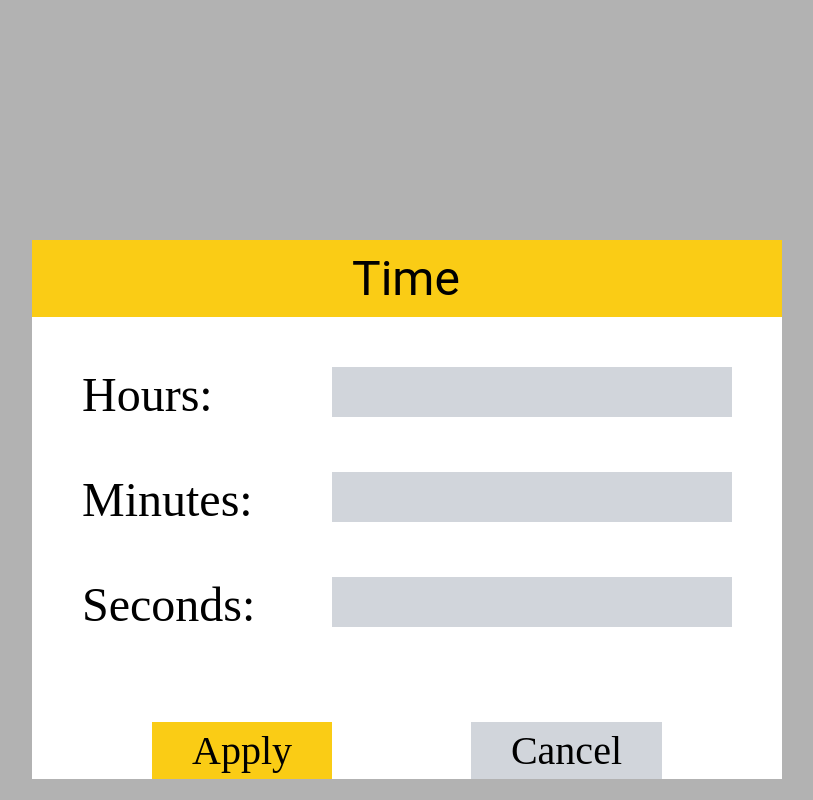
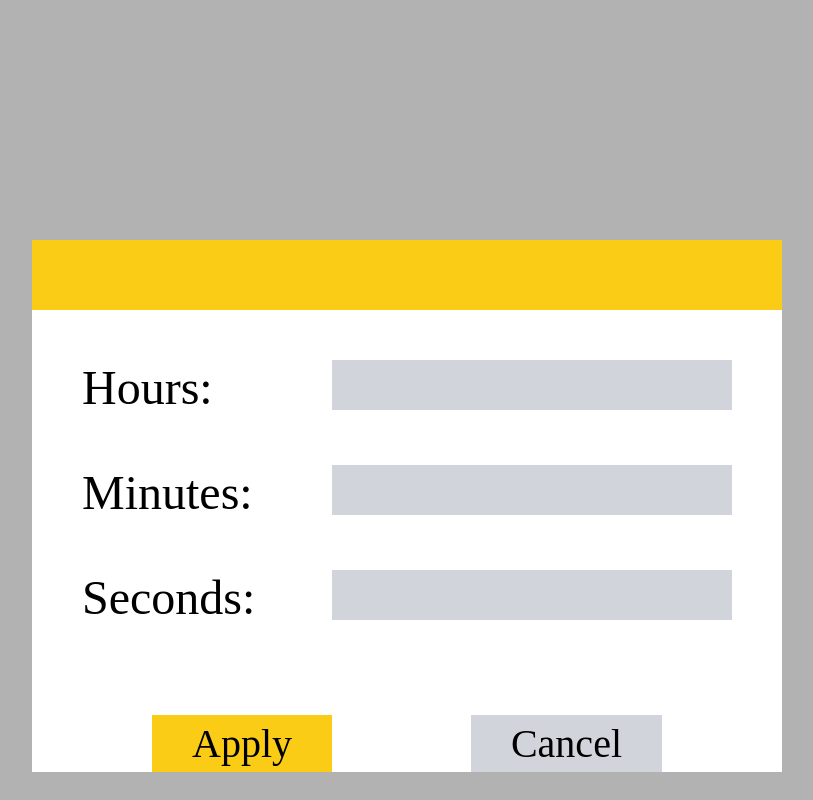
Before and after one commit to qbroma/timer, a React (Create React App) app: page / in a window 1280 px wide. Both pictures are taken after a click on the element "00:00:00". Shown: the whole page, without its empty margins (233-1046 px from the left). Built offline with nearby package versions, Linux system fonts and the light colour scheme.

Commit message:
Убрала заголовок Time

```diff
--- a/src/App/App.css
+++ b/src/App/App.css
@@ -70,8 +70,7 @@
 .header {
     background-color: var(--yellow-color);
     max-width: 750px;
-    font-size: 48px;
-    padding: 10px 320px;
+    height: 70px;
     font-family: Roboto, Arial, sans-serif;
 }
 
--- a/src/App/App.jsx
+++ b/src/App/App.jsx
@@ -14,7 +14,7 @@ const App = () => {
             {isModalOpen && (
                 <div className="modal">
                     <div className="content">
-                        <div className="header">Time</div>
+                        <div className="header"></div>
                         <div className="inputs">
                             <div className="textInput">
                                 <span className="textBeforeInput">Hours:</span>
```
